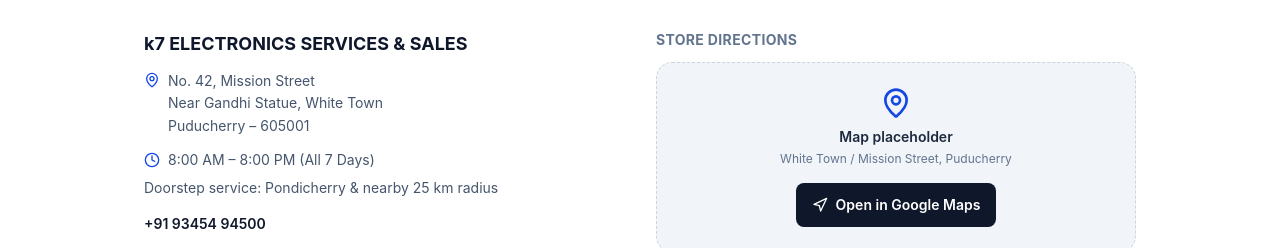
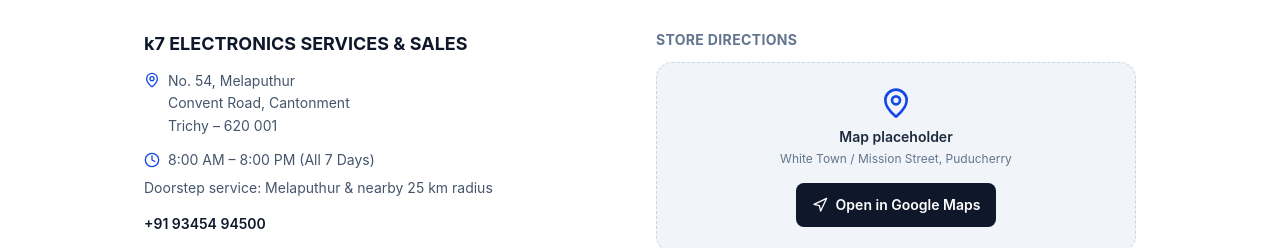
Before and after one commit to rakeshk110/k7-electronics-service, a React (Vite) app: page / in a window 1280 px wide. Shown: the part 2498-2746 px from the top of the page. Built offline with nearby package versions, Linux system fonts and the light colour scheme.

Commit message:
Update App.jsx

```diff
--- a/src/App.jsx
+++ b/src/App.jsx
@@ -18,16 +18,16 @@ const PHONE_E164 = '919345494500'
 const PHONE_DISPLAY = '+91 93454 94500'
 const TEL_HREF = `tel:+${PHONE_E164}`
 const WHATSAPP_TEXT =
-  'Hi, I need doorstep repair service in Pondicherry'
+  'Hi, I need doorstep repair service in Melmaruvathur'
 const WHATSAPP_HREF = `https://wa.me/${PHONE_E164}?text=${encodeURIComponent(WHATSAPP_TEXT)}`
 
 const SHOP_NAME = 'k7 ELECTRONICS SERVICES & SALES'
 const SHOP_ADDRESS_LINES = [
-  'No. 42, Mission Street',
-  'Near Gandhi Statue, White Town',
-  'Puducherry – 605001',
+  'No. 54, Melaputhur',
+  'Convent Road, Cantonment',
+  'Trichy – 620 001',
 ]
-const SERVICE_RADIUS = 'Pondicherry & nearby 25 km radius'
+const SERVICE_RADIUS = 'Melaputhur & nearby 25 km radius'
 const WORKING_HOURS = '8:00 AM – 8:00 PM (All 7 Days)'
 const INSPECTION_FEE = 500
 const MAPS_DIRECTIONS_HREF =
```
